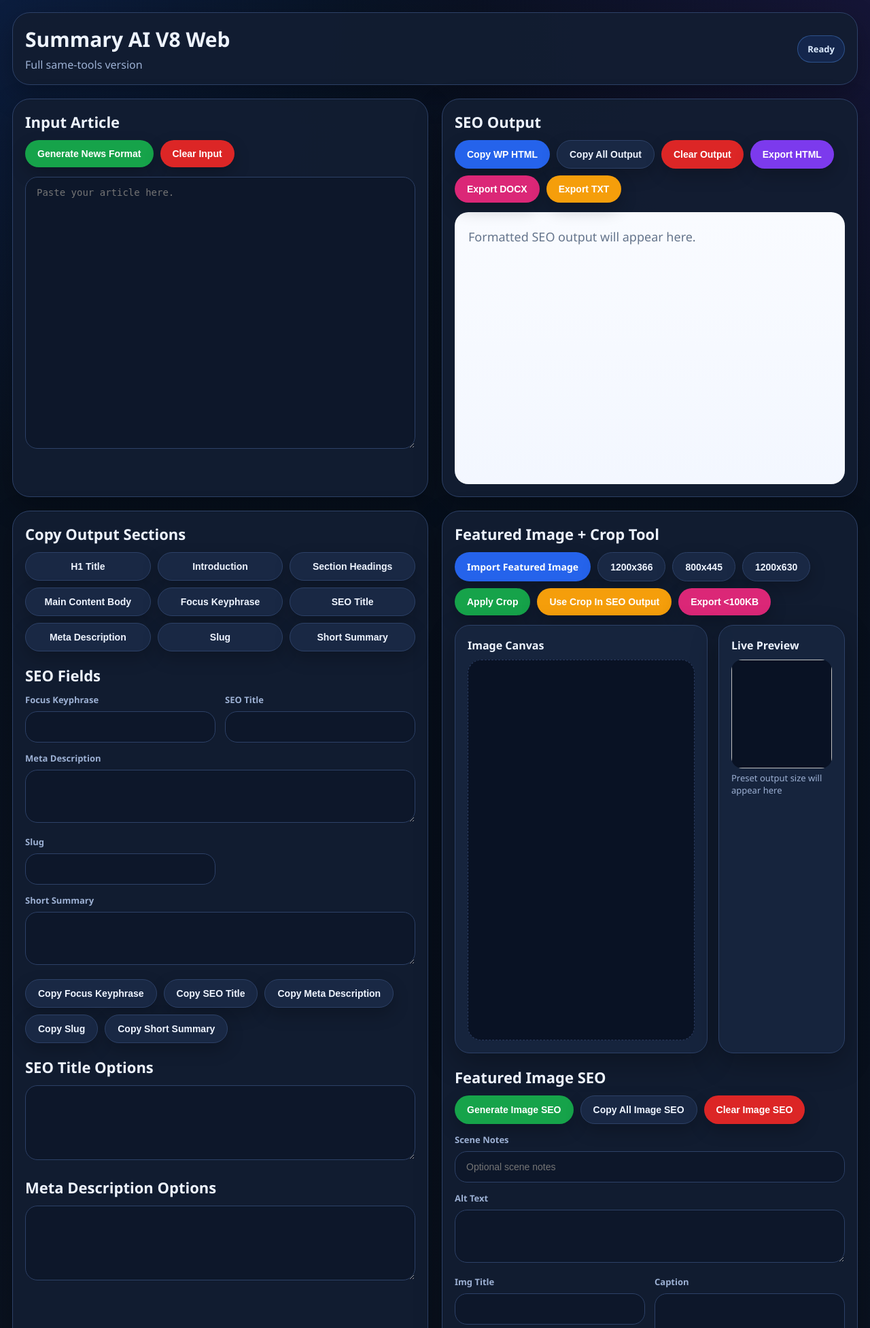
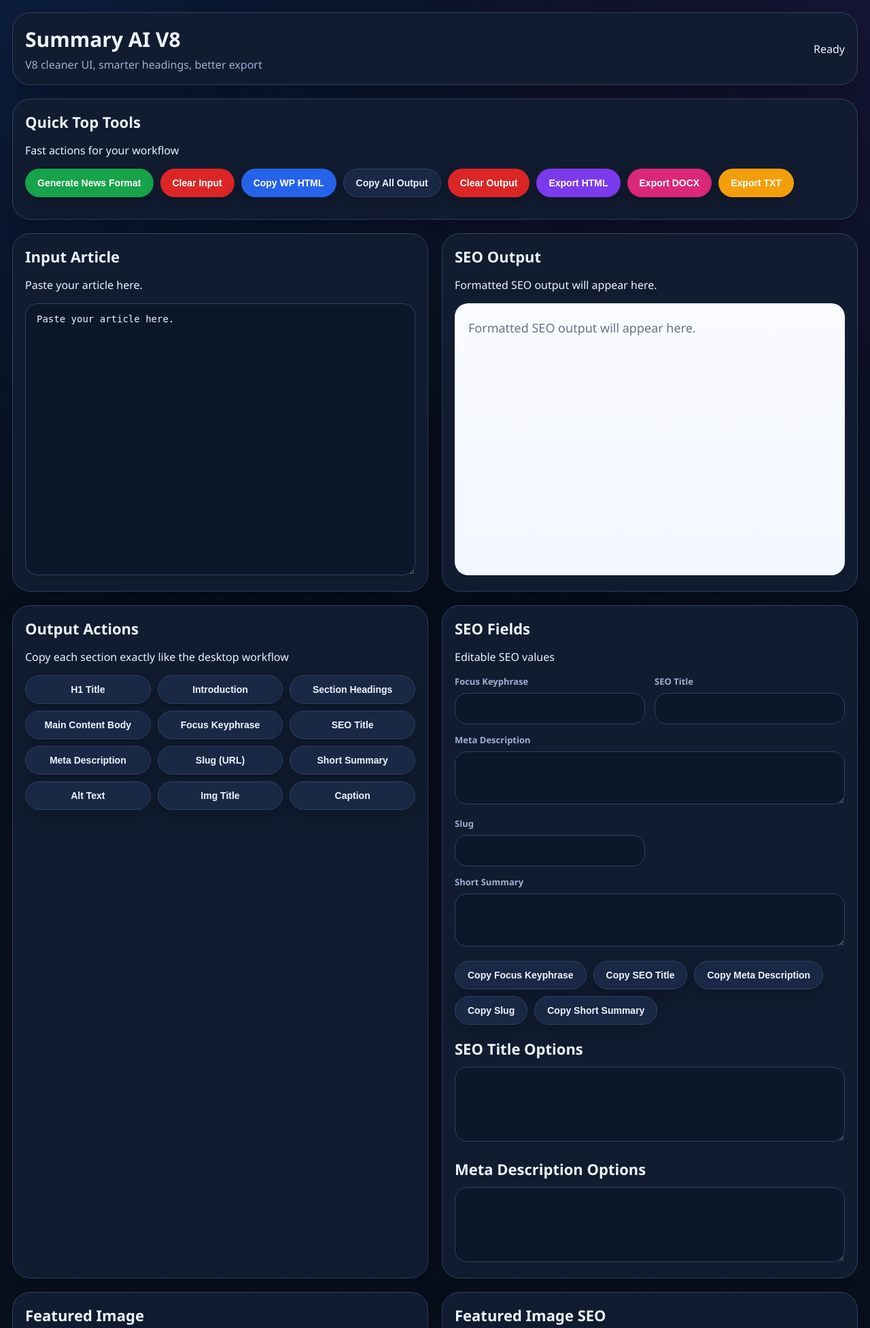
Before and after one commit to chanrathrin/SEO-web-tool, a Flask app: page / in a window 1280 px wide. Shown: the top 1953 px of the page at 68% size. Run offline with Flask 3, Linux system fonts and the light colour scheme.

Commit message:
Update index.html

```diff
--- a/templates/index.html
+++ b/templates/index.html
@@ -3,47 +3,52 @@
 <head>
   <meta charset="UTF-8" />
   <meta name="viewport" content="width=device-width, initial-scale=1.0" />
-  <title>Summary AI V8 Web</title>
+  <title>Summary AI V8</title>
   <link rel="stylesheet" href="{{ url_for('static', filename='style.css') }}">
 </head>
 <body>
   <div class="app-shell">
     <header class="app-header card">
       <div>
-        <h1>Summary AI V8 Web</h1>
-        <p>Full same-tools version</p>
+        <h1>Summary AI V8</h1>
+        <p>V8 cleaner UI, smarter headings, better export</p>
       </div>
-      <div id="statusBar" class="status-pill">Ready</div>
+      <div class="status-frame">
+        <span id="statusBar">Ready</span>
+      </div>
     </header>
 
-    <section class="grid two-col">
+    <section class="card quick-top-card">
+      <div class="section-head">
+        <h2>Quick Top Tools</h2>
+        <p>Fast actions for your workflow</p>
+      </div>
+      <div class="toolbar wrap">
+        <button class="btn btn-success" id="generateBtn">Generate News Format</button>
+        <button class="btn btn-danger" id="clearInputBtn">Clear Input</button>
+        <button class="btn btn-primary" id="copyWpHtmlBtn">Copy WP HTML</button>
+        <button class="btn btn-secondary" id="copyAllOutputBtn">Copy All Output</button>
+        <button class="btn btn-danger" id="clearOutputBtn">Clear Output</button>
+        <button class="btn btn-purple" id="exportHtmlBtn">Export HTML</button>
+        <button class="btn btn-pink" id="exportDocxBtn">Export DOCX</button>
+        <button class="btn btn-warning" id="exportTxtBtn">Export TXT</button>
+      </div>
+    </section>
+
+    <section class="grid two-col mt-20">
       <div class="card">
         <div class="section-head">
           <h2>Input Article</h2>
+          <p>Paste your article here.</p>
         </div>
-
-        <div class="toolbar">
-          <button class="btn btn-success" id="generateBtn">Generate News Format</button>
-          <button class="btn btn-danger" id="clearInputBtn">Clear Input</button>
-        </div>
-
-        <textarea id="articleInput" placeholder="Paste your article here."></textarea>
+        <textarea id="articleInput">Paste your article here.</textarea>
       </div>
 
       <div class="card">
         <div class="section-head">
           <h2>SEO Output</h2>
+          <p>Formatted SEO output will appear here.</p>
         </div>
-
-        <div class="toolbar">
-          <button class="btn btn-primary" id="copyWpHtmlBtn">Copy WP HTML</button>
-          <button class="btn btn-secondary" id="copyAllOutputBtn">Copy All Output</button>
-          <button class="btn btn-danger" id="clearOutputBtn">Clear Output</button>
-          <button class="btn btn-purple" id="exportHtmlBtn">Export HTML</button>
-          <button class="btn btn-pink" id="exportDocxBtn">Export DOCX</button>
-          <button class="btn btn-warning" id="exportTxtBtn">Export TXT</button>
-        </div>
-
         <div id="seoPreview" class="preview-box">
           <p class="placeholder-text">Formatted SEO output will appear here.</p>
         </div>
@@ -53,7 +58,8 @@
     <section class="grid two-col mt-20">
       <div class="card">
         <div class="section-head">
-          <h2>Copy Output Sections</h2>
+          <h2>Output Actions</h2>
+          <p>Copy each section exactly like the desktop workflow</p>
         </div>
 
         <div class="copy-grid">
@@ -64,12 +70,18 @@
           <button class="btn btn-secondary copy-section-btn" data-key="focus_keyphrase_copy">Focus Keyphrase</button>
           <button class="btn btn-secondary copy-section-btn" data-key="seo_title_copy">SEO Title</button>
           <button class="btn btn-secondary copy-section-btn" data-key="meta_description_copy">Meta Description</button>
-          <button class="btn btn-secondary copy-section-btn" data-key="slug_copy">Slug</button>
+          <button class="btn btn-secondary copy-section-btn" data-key="slug_copy">Slug (URL)</button>
           <button class="btn btn-secondary copy-section-btn" data-key="short_summary_copy">Short Summary</button>
+          <button class="btn btn-secondary copy-section-btn" data-key="alt_text_copy">Alt Text</button>
+          <button class="btn btn-secondary copy-section-btn" data-key="img_title_copy">Img Title</button>
+          <button class="btn btn-secondary copy-section-btn" data-key="caption_copy">Caption</button>
         </div>
+      </div>
 
-        <div class="section-head mt-20">
+      <div class="card">
+        <div class="section-head">
           <h2>SEO Fields</h2>
+          <p>Editable SEO values</p>
         </div>
 
         <div class="field-grid">
@@ -99,7 +111,7 @@
           </label>
         </div>
 
-        <div class="toolbar mt-16">
+        <div class="toolbar mt-16 wrap">
           <button class="btn btn-secondary copy-field-btn" data-target="focusKeyphrase">Copy Focus Keyphrase</button>
           <button class="btn btn-secondary copy-field-btn" data-target="seoTitle">Copy SEO Title</button>
           <button class="btn btn-secondary copy-field-btn" data-target="metaDescription">Copy Meta Description</button>
@@ -117,10 +129,13 @@
         </div>
         <textarea id="metaOptions" rows="5" readonly></textarea>
       </div>
+    </section>
 
+    <section class="grid two-col mt-20">
       <div class="card">
         <div class="section-head">
-          <h2>Featured Image + Crop Tool</h2>
+          <h2>Featured Image</h2>
+          <p>Import, crop, preview, and use in WordPress output</p>
         </div>
 
         <div class="toolbar wrap">
@@ -137,25 +152,35 @@
         </div>
 
         <div class="crop-grid">
-          <div class="card inset-card">
-            <div class="mini-title">Image Canvas</div>
+          <div class="inset-card">
+            <div class="mini-head">
+              <h3>Canvas</h3>
+              <p>Drag the box, resize from bottom-right</p>
+            </div>
             <div class="canvas-wrap" id="canvasWrap">
               <img id="sourceImage" alt="">
               <div id="cropBox">
                 <span class="resize-handle br"></span>
               </div>
+              <div id="emptyCanvasText">No featured image yet</div>
             </div>
           </div>
 
-          <div class="card inset-card">
-            <div class="mini-title">Live Preview</div>
+          <div class="inset-card">
+            <div class="mini-head">
+              <h3>Preview</h3>
+              <p>Cropped output preview</p>
+            </div>
             <img id="cropPreview" alt="">
-            <div id="previewMeta" class="small muted">Preset output size will appear here</div>
+            <div id="previewMeta" class="preview-meta">Preset output size will appear here</div>
           </div>
         </div>
+      </div>
 
-        <div class="section-head mt-20">
+      <div class="card">
+        <div class="section-head">
           <h2>Featured Image SEO</h2>
+          <p>Generate Alt Text, Img Title, and Caption for WordPress + Yoast</p>
         </div>
 
         <div class="toolbar wrap">
@@ -191,6 +216,7 @@
     <section class="card mt-20">
       <div class="section-head">
         <h2>WordPress HTML Output</h2>
+        <p>Ready to paste into WordPress</p>
       </div>
       <textarea id="wpHtmlOutput" class="code-output" readonly></textarea>
     </section>
```
